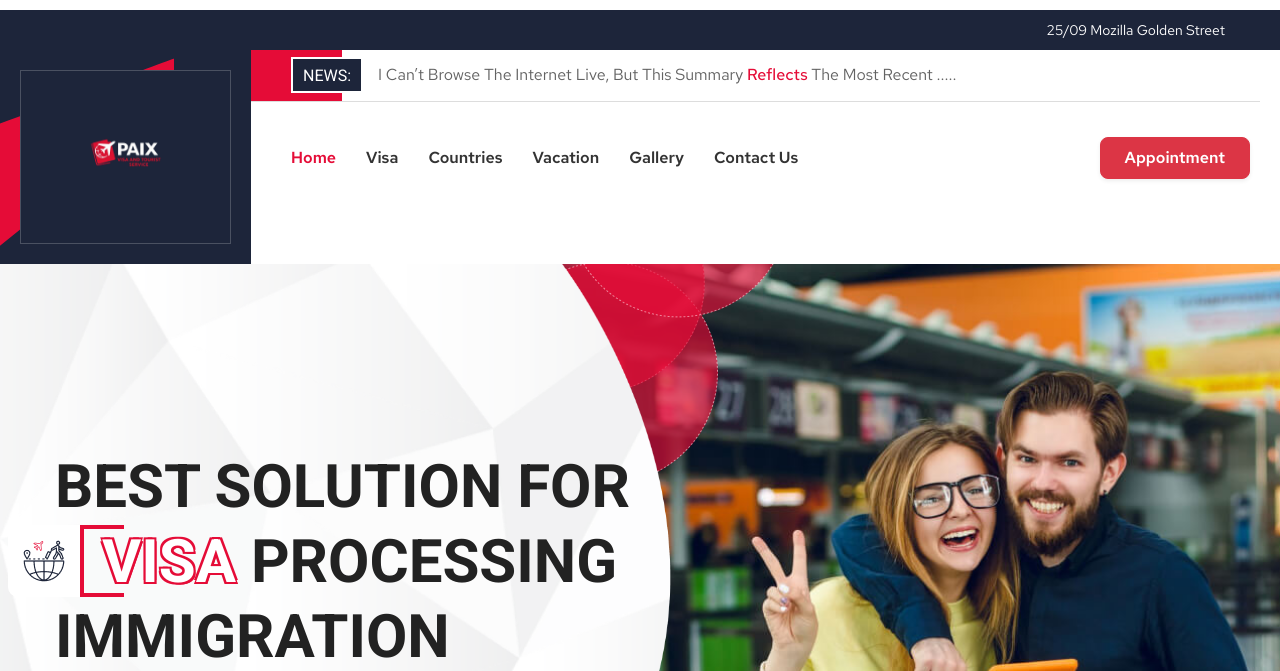
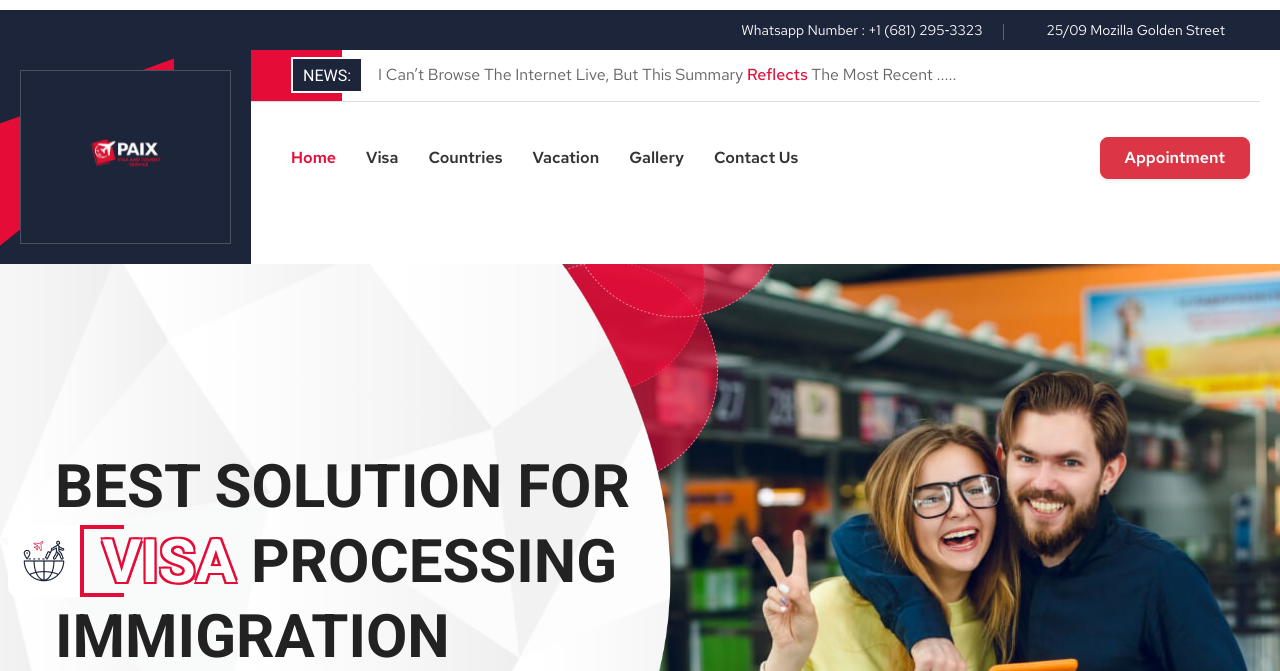
Before and after one commit to SPOTWEBDEV/visa_application, a PHP site: page /visa_application/index.php in a window 1280 px wide. Shown: the top 671 px of the page. Run offline with PHP 8.4, Linux system fonts and the light colour scheme; data that the repository does not hold is empty; some web fonts are replaced.

Commit message:
chnage whatsapp number

```diff
--- a/include/nav.php
+++ b/include/nav.php
@@ -14,12 +14,14 @@
 
                                <!-- <li>
                                    <span class="topbar__info__icon"><i class="icon-email"></i></span>
-                                   <span><a href="https://wa.me/<?php echo $sitephone; ?>" target="_blank"><?php echo $site_email ?></a></span>
+                                   <span><a href="https://wa.me/<?php echo $site_email; ?>" target="_blank"><?php echo $site_email ?></a></span>
                                </li> -->
-                               <!-- <li>
-                                   <span class="topbar__info__icon"><i class="icon-email"></i></span>
-                                   <span><a href="https://wa.me/+17163287873">Whatsapp Number : <?php echo $sitephone; ?></a></span>
-                               </li> -->
+
+
+                               <li>
+                                   <span class="topbar__info__icon"><i class="icon-phone"></i></span>
+                                   <span><a href="https://wa.me/<?php echo $sitephone; ?>" target="_blank">Whatsapp Number : <?php echo $sitephone; ?></a></span>
+                               </li>
                                <li>
                                    <span class="topbar__info__icon"><i class="icon-location"></i></span>
                                    <span><a href="#">25/09 Mozilla Golden Street</a></span>
--- a/index.php
+++ b/index.php
@@ -1542,10 +1542,10 @@ include("./server/connection.php");
                     <span class="mobile-nav__contact__icon"><i class="fa fa-envelope"></i></span>
                     <a href="mailto:<?php echo $site_email ?>"><?php echo $site_email ?></a>
                 </li>
-                <!-- <li>
+                <li>
                     <span class="mobile-nav__contact__icon"><i class="fa fa-phone-alt"></i></span>
-                    <a href="https://wa.me/+17163287873"> <?php echo $sitephone ?> </a>
-                </li> -->
+                    <a href="https://wa.me/<?php echo $sitephone ?>"> <?php echo $sitephone ?> </a>
+                </li>
             </ul><!-- /.mobile-nav__contact -->
             <div class="social-links">
                 <a href="https://facebook.com">
--- a/server/connection.php
+++ b/server/connection.php
@@ -53,4 +53,4 @@ $site_email = "support@paix-vts.com";
 $sitename = "PAIX VISA AND TOURIST Service";
 $siteemailpassword = "support@paix-vts.com";
 $emailhost = "mail@paix-vts.com";
-// $sitephone = "+1 (716) 328‑7873";
+$sitephone = "+1 (681) 295‑3323";
```
Also changed, not shown: visa/index.php (+4 -4 lines).
